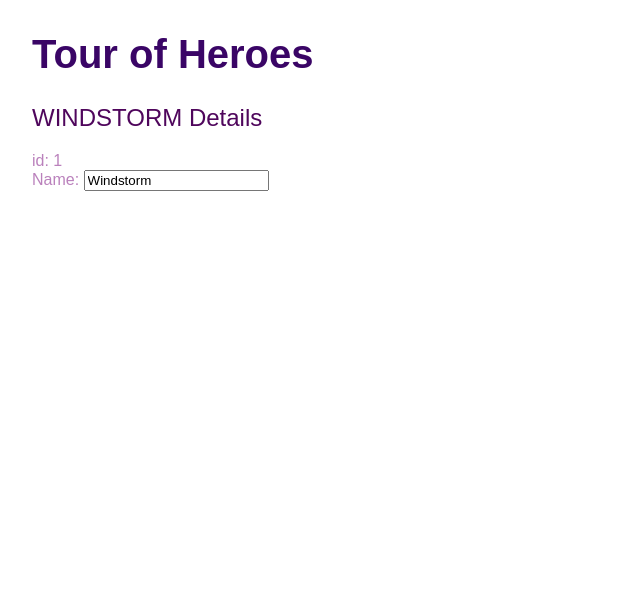
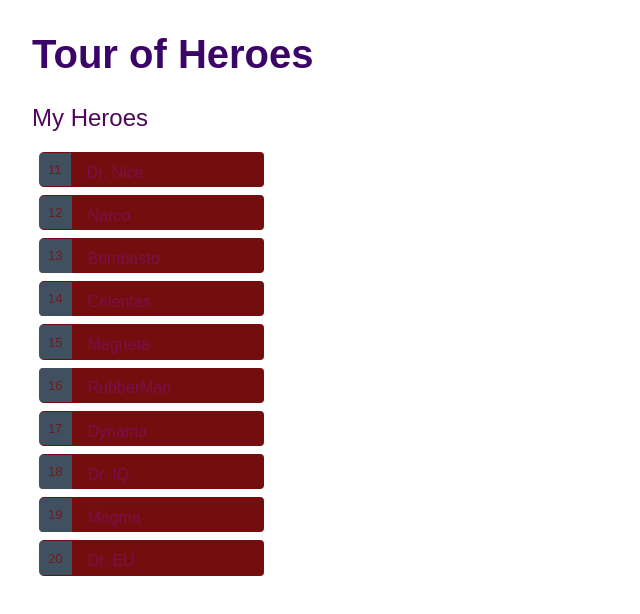
Before and after one commit to oosnmcd/angular-heroes, an Angular app: page / in a window 1280 px wide. Shown: the top 614 px of the page, without its empty margins (0-640 px from the left). Built offline with nearby package versions, Linux system fonts and the light colour scheme.

Commit message:
Almost finishing display list

```diff
--- /dev/null
+++ b/src/app/Mock-Heroes.ts
@@ -0,0 +1,13 @@
+import { Hero } from './Hero';
+export const HEROES: Hero[] = [
+    { id: 11, name: 'Dr. Nice' },
+    { id: 12, name: 'Narco' },
+    { id: 13, name: 'Bombasto' },
+    { id: 14, name: 'Celeritas' },
+    { id: 15, name: 'Magneta' },
+    { id: 16, name: 'RubberMan' },
+    { id: 17, name: 'Dynama' },
+    { id: 18, name: 'Dr. IQ' },
+    { id: 19, name: 'Magma' },
+    { id: 20, name: 'Dr. EU' }
+];
--- a/src/app/heroes/heroes.component.css
+++ b/src/app/heroes/heroes.component.css
@@ -0,0 +1,44 @@
+/* HeroesComponent's private CSS styles */
+.heroes {
+    margin: 0 0 2em 0;
+    list-style-type: none;
+    padding: 0;
+    width: 15em;
+  }
+  .heroes li {
+    cursor: pointer;
+    position: relative;
+    left: 0;
+    background-color: rgb(116, 14, 14);
+    margin: .5em;
+    padding: .3em 0;
+    height: 1.6em;
+    border-radius: 4px;
+  }
+  .heroes li:hover {
+    color: #607D8B;
+    background-color: rgb(119, 32, 32);
+    left: .1em;
+  }
+  .heroes li.selected {
+    background-color: #1b5e34;
+    color: rgb(77, 26, 26);
+  }
+  .heroes li.selected:hover {
+    background-color: #26727c;
+    color: rgb(80, 13, 13);
+  }
+  .heroes .badge {
+    display: inline-block;
+    font-size: small;
+    color: rgb(114, 28, 28);
+    padding: 0.8em 0.7em 0 0.7em;
+    background-color:#405061;
+    line-height: 1em;
+    position: relative;
+    left: -1px;
+    top: -4px;
+    height: 1.8em;
+    margin-right: .8em;
+    border-radius: 4px 0 0 4px;
+  }
--- a/src/app/heroes/heroes.component.html
+++ b/src/app/heroes/heroes.component.html
@@ -1,8 +1,26 @@
+<h2>My Heroes</h2>
+<ul class="heroes">
+  <li *ngFor="let hero of heroes"
+    [class.selected]="hero === selectedHero"
+    (click)="onSelect(hero)">
+    <span class="badge">{{hero.id}}</span> {{hero.name}}
+  </li>
+</ul>
 
-<h2>{{hero.name | uppercase}} Details</h2>
-<div><span>id: </span>{{hero.id}}</div>
-<div>
-    <label>Name:
-        <input [(ngModel)]="hero.name" placeholder="Name"/>
+<div *ngIf="selectedHero">
+
+  <h2>{{selectedHero.name | uppercase}} Details</h2>
+  <div><span>id: </span>{{selectedHero.id}}</div>
+  <div>
+    <label>name:
+      <input [(ngModel)]="selectedHero.name" placeholder="name"/>
     </label>
-</div>
+  </div>
+
+<!-- </div>
+<h2>My Heroes</h2>
+<ul class="heroes">
+  <li>
+    <span class="badge">{{hero.id}}</span> {{hero.name}}
+  </li>
+</ul> -->
--- a/src/app/heroes/heroes.component.ts
+++ b/src/app/heroes/heroes.component.ts
@@ -1,5 +1,6 @@
 import { Component, OnInit } from '@angular/core';
-import { Hero}  from '../Hero';
+import { Hero }  from '../Hero';
+import { HEROES } from '../Mock-Heroes';
 @Component({
   selector: 'app-heroes',
   templateUrl: './heroes.component.html',
@@ -7,13 +8,17 @@
 })
 export class HeroesComponent implements OnInit {
 
-  hero: Hero = {
-  id: 1,
-  name: 'Windstorm'
-  };
-  constructor() { }
+  heroes = HEROES;
 
-  ngOnInit(){
+  selectedHero: Hero;
+
+  constructor() {
+  }
+  ngOnInit() {
   }
 
-}
+
+  onSelect(hero: Hero): void {
+    this.selectedHero = hero;
+  }
+  }
```
